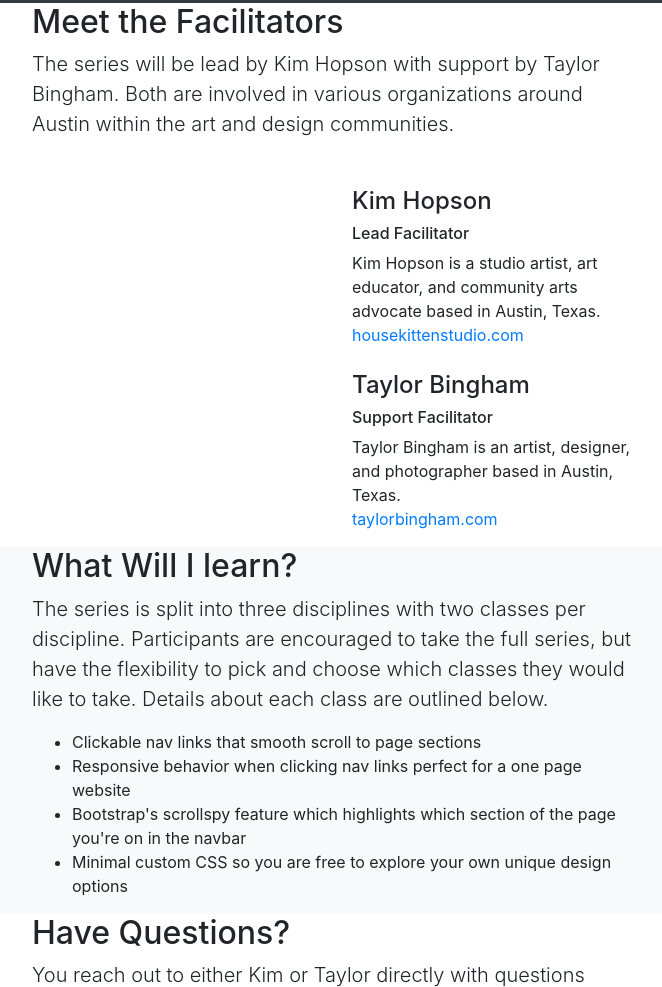
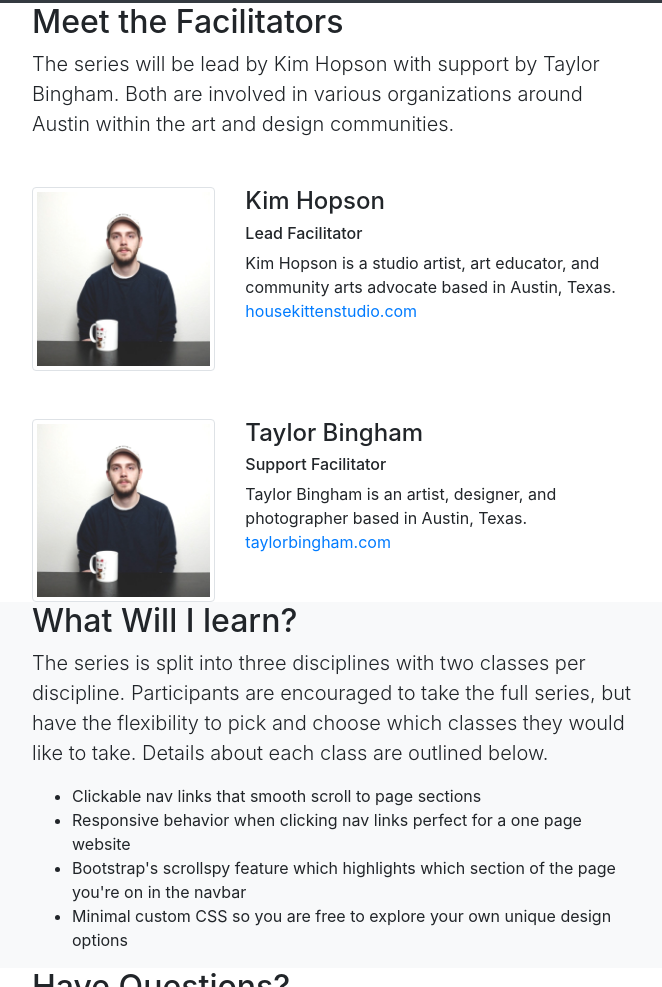
Before and after one commit to taylovision/sketchbook-series, a website with bundled scripts: page index.html in a window 1280 px wide. Shown: the part 820-1807 px from the top of the page, without its empty margins (303-965 px from the left). Built offline with nearby package versions, Linux system fonts and the light colour scheme.

Commit message:
team photos

```diff
--- a/index.html
+++ b/index.html
@@ -99,16 +99,18 @@
             <p class="lead mb-5">The series will be lead by Kim Hopson with support by Taylor Bingham. Both are involved in various organizations around Austin within the art and design communities. </p>
           </div>
 		  <div class="w-100"></div>
-		  <div class="col-lg-3 col-sm-12"></div>
-		  <div class="col-lg-3 col-sm-12">
+		  <div class="col-lg-2 col-sm-12">
+		  <img src="img/taylor-bingham.jpg" class="img-thumbnail"></div>
+		  <div class="col-lg-4 col-sm-12">
 		  	<h4 class="mb-2">Kim Hopson</h4>
 			<h6 class="mb-2">Lead Facilitator</h6>
 			<p class="mb-4">Kim Hopson is a studio artist, art educator, and community arts advocate based in Austin, Texas. <br>
 			<a href="https://www.housekittenstudio.com/" target="_blank">housekittenstudio.com</a></p>
 		  </div>
-		  <div class="w-100"></div>
-		  <div class="col-lg-3 col-sm-12"></div>
-		  <div class="col-lg-3 col-sm-12">
+		  <div class="w-100 mb-5"></div>
+		  <div class="col-lg-2 col-sm-12">
+		  <img src="img/taylor-bingham.jpg" class="img-thumbnail"></div>
+		  <div class="col-lg-4 col-sm-12">
 			<h4 class="mb-2">Taylor Bingham</h4>
 			<h6 class="mb-2">Support Facilitator</h6>
 			<p>Taylor Bingham is an artist, designer, and photographer based in Austin, Texas. <br>
```
Also changed, not shown: img/taylor-bingham.jpg (added).
